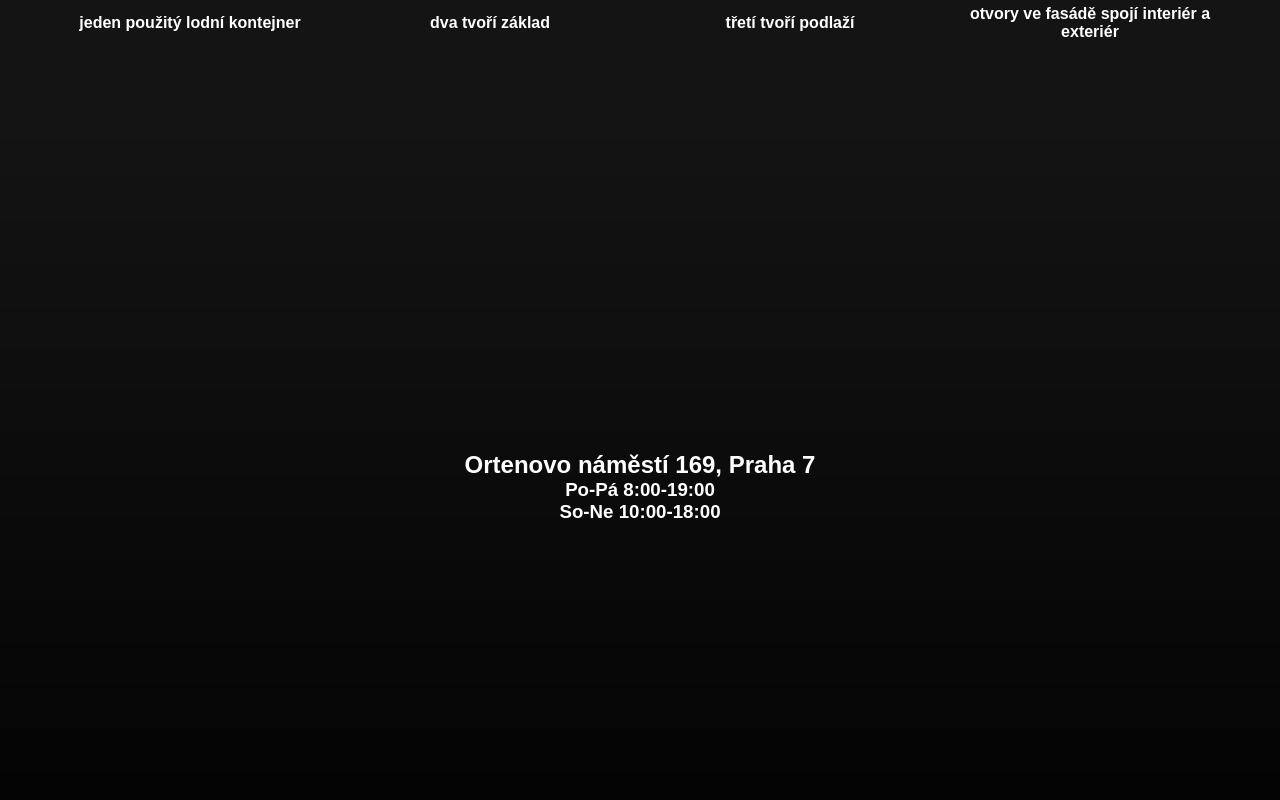
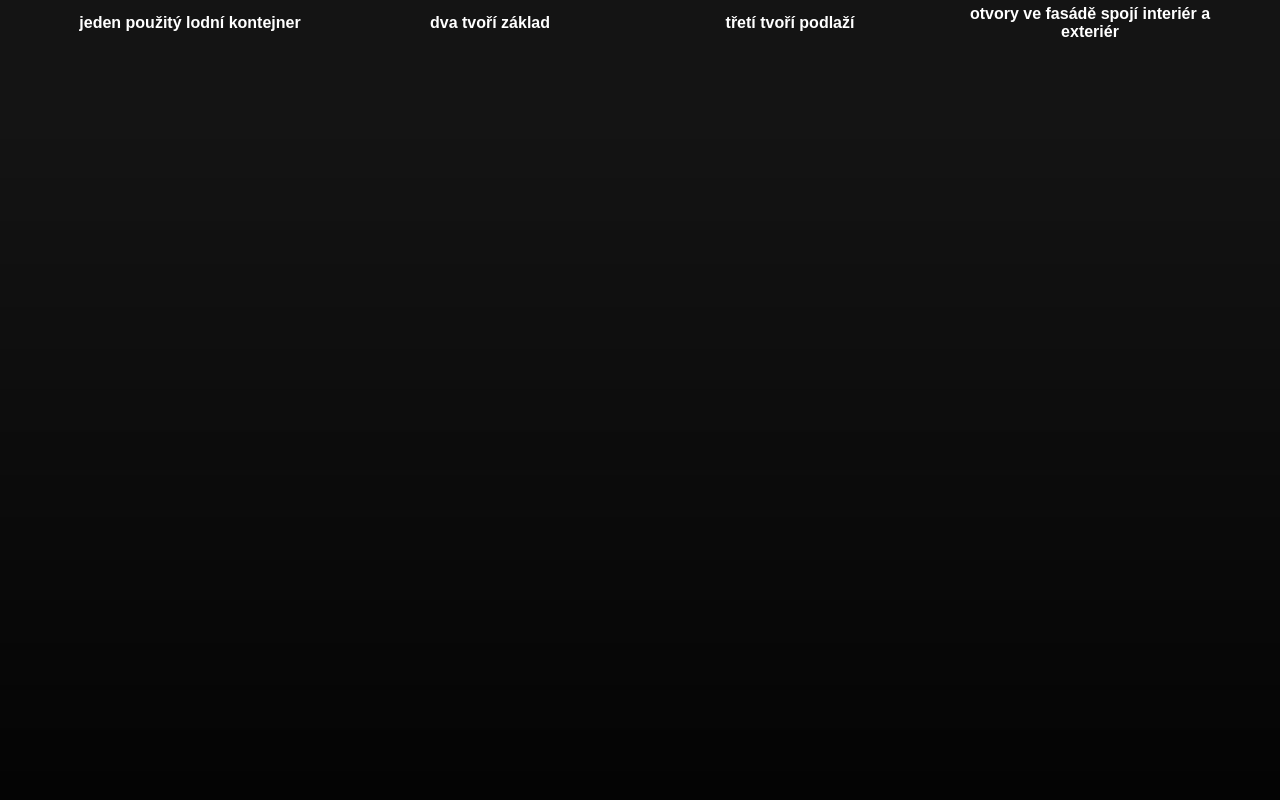
Before and after one commit to tomasborek/kontejner-frontend, a Next.js app: page / in a window 1280 px wide. Shown: the part 1680-2480 px from the top of the page. Built offline with nearby package versions, Linux system fonts and the light colour scheme; some icons are missing; a web font is replaced by a local one.

Commit message:
Byl odebrán text a byl opraven scroll na parallaxu

```diff
--- a/pages/index.tsx
+++ b/pages/index.tsx
@@ -19,14 +19,6 @@ export default function Home() {
         <Axonometric />
         <div className={style.parallax}>
           <div className={style.overlay}></div>
-
-          <div className={style.text}>
-            <div className="container">
-              <h2>Ortenovo náměstí 169, Praha 7</h2>
-              <h3 className={style.item}>Po-Pá 8:00-19:00</h3>
-              <h3 className={style.item}>So-Ne 10:00-18:00</h3>
-            </div>
-          </div>
         </div>
         <CoffeeSection />
         <ReferencesSection />
--- a/styles/home.module.scss
+++ b/styles/home.module.scss
@@ -146,9 +146,6 @@
   }
 
   .parallax {
-    display: flex;
-    justify-content: center;
-    align-items: center;
     position: relative;
 
     /* Set a specific height */
@@ -166,6 +163,9 @@
       background-repeat: no-repeat;
       background-size: cover;
       opacity: 50%;
+      @media screen and (max-width: 750px) {
+        background-attachment: scroll;
+      }
     }
     .overlay {
       z-index: 1;
@@ -181,13 +181,5 @@
         rgba(19, 33, 60, 0) 100%
       );
     }
-    .text {
-      position: relative;
-      z-index: 2;
-      h2,
-      h3 {
-        text-align: center;
-      }
-    }
   }
 }
```
